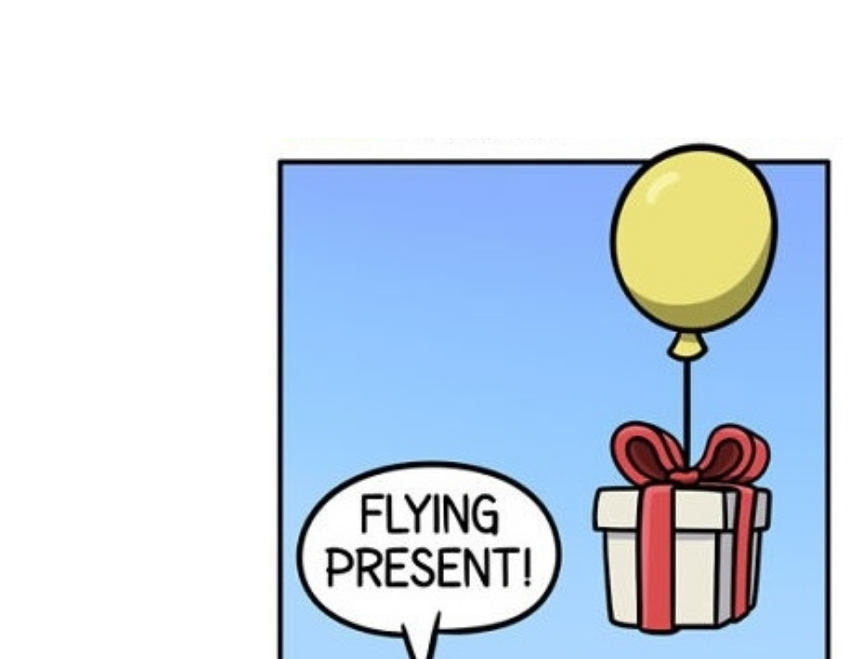
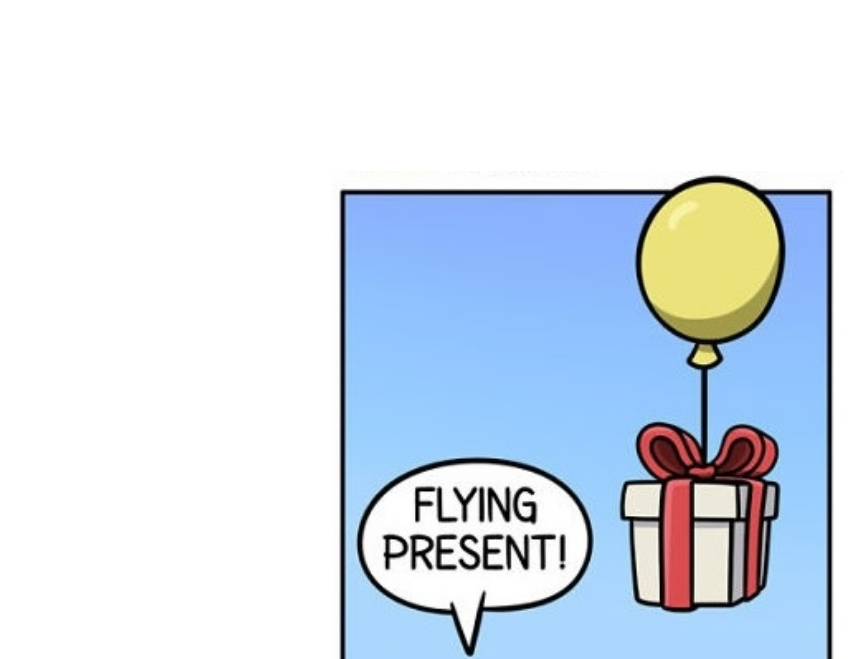
Before and after one commit to mimisosparkle/CommLab-Assignment6b, a plain HTML site: page index.html in a window 1280 px wide. Shown: the part 141-800 px from the top of the page, without its empty margins (429-1280 px from the left). Drawn offline with nearby package versions, Linux system fonts and the light colour scheme.

Commit message:
fixed image size

```diff
--- a/style.css
+++ b/style.css
@@ -31,12 +31,12 @@ section:nth-child(even) {
     }
 
 .center-img {
-width: 45vw;
-height: 45vh;
-max-width: 800px;
-max-height: 800px;
-height: auto;
-}
+   width: 40vw;
+   height: 40vh;
+   max-width: 800px;
+   max-height: 800px;
+   height: auto;
+   }
 
 footer{
     background-color: lightgrey;
```
